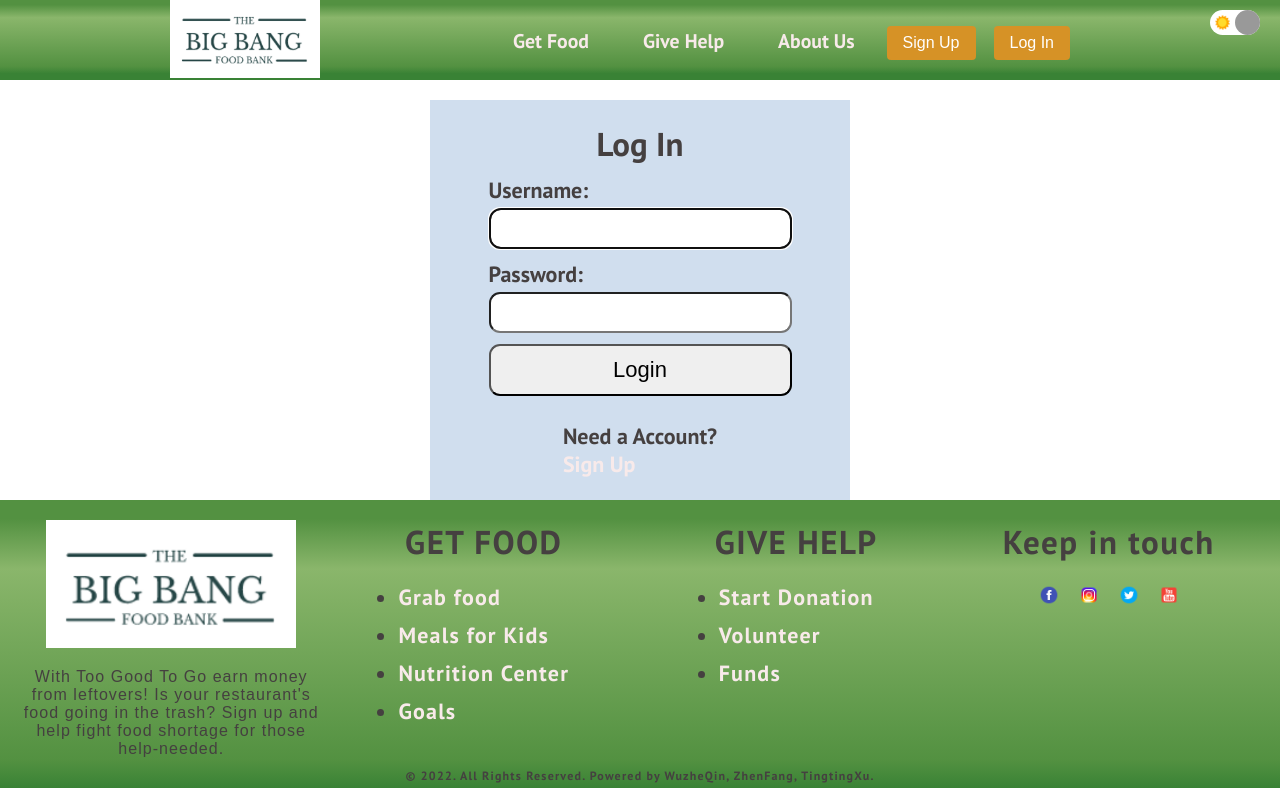
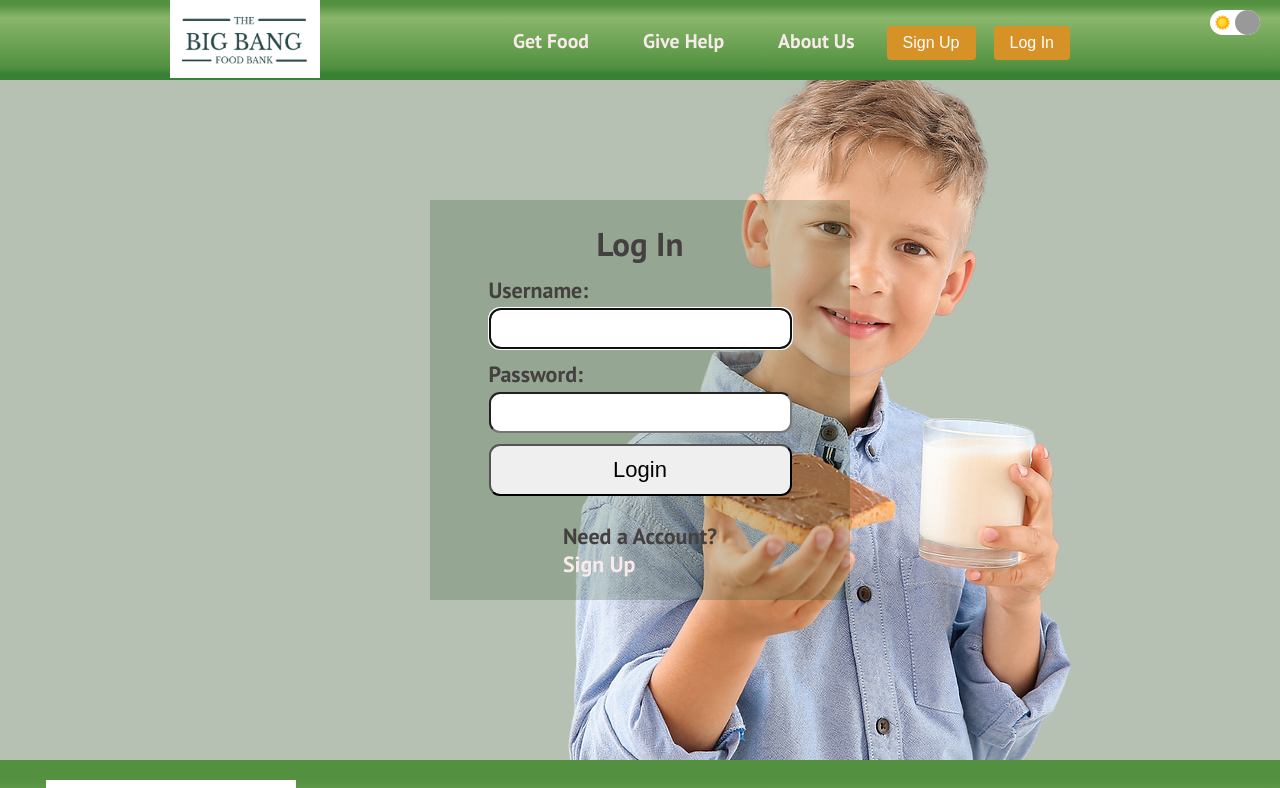
Before and after one commit to wuzhe66/foodbank, a React (Create React App) app: page /login in a window 1280 px wide. Shown: the top 788 px of the page. Built offline with nearby package versions, Linux system fonts and the light colour scheme.

Commit message:
fix login & reg

```diff
--- a/src/pages/LoginForm.js
+++ b/src/pages/LoginForm.js
@@ -52,13 +52,9 @@ const LoginForm = () => {
                         response.data.success ? setUserInfo(user) : setUserInfo('Visiter');
 
                         setErrMsg(response.data.msg);
-                        // setSuccess(true);
                     }
                 );
-            // console.log(JSON.stringify(response.data));
-            // const accessToken = response.data.accessToken;
-            // const roles = response.data.roles;
-            // setIsLoggedIn({ user, pwd, roles, accessToken })
+
             setUser('');
             setPwd('')
         } catch (err) {
@@ -69,8 +65,8 @@ const LoginForm = () => {
     }
 
     return (
-        <>
-            {isLoggedIn ? (
+        <div class = 'section-container'>
+             {isLoggedIn ? (
                 <section>
                     <h1>Welcome Back!  {userInfo} </h1>
                     <p>
@@ -115,7 +111,7 @@ const LoginForm = () => {
                     </section>
                 )}
 
-        </>
+        </div>
 
 
 
--- a/src/pages/RegisterForm.css
+++ b/src/pages/RegisterForm.css
@@ -1,35 +1,25 @@
-/* @import url('https://fonts.googleapis.com/css2?family=PT+Sans:wght@700&display=swap');
 
-* {
-    margin: 0;
-    padding: 0;
-    box-sizing: border-box;
-    font-family: 'PT Sans', sans-serif;
+.section-container{
+    height: 85vh;
+    background-image: url('/public/images/home/login.png');
+    background-position: right;
+    background-size:auto;
+    background-repeat: no-repeat;
+    background-color: #B6C1B4;
 
-
-} */
-
-/* html {
-    font-family: 'Nunito', sans-serif;
-    font-size: 22px;
-    color: rgb(69, 64, 64);
-} */
-
-/* body {
-    min-height: 100vh;
-    background-color: dodgerblue;
-}  */
-
+}
 
 
 section {
+    position: absolute;
+    top: 50%;
+    left: 50%;
 
+    transform: translate(-50%, -50%);
     display: block;
-
 
     margin-left: auto;
     margin-right: auto ;
-    margin-top: 20px ;
 
     align-items:center;
     justify-content: center;
@@ -43,7 +33,7 @@ section {
 
     padding: 1rem;
 
-    background-color: rgba(20, 90, 170, 0.2);
+    background-color: rgba(19, 58, 18, 0.2);
 
 }
 
--- a/src/pages/RegisterForm.js
+++ b/src/pages/RegisterForm.js
@@ -116,7 +116,7 @@ const RegisterForm = () => {
 
 
   return (
-    <>
+    <div class = 'section-container'>
       {isLoggedIn ? (
         <section>
           <h1>Success! Nice to meet you {userInfo}</h1>
@@ -233,7 +233,7 @@ const RegisterForm = () => {
 
           </section>
         )}
-    </>
+    </div>
   )
 }
 
```
Also changed, not shown: public/images/home/login.png (added).
